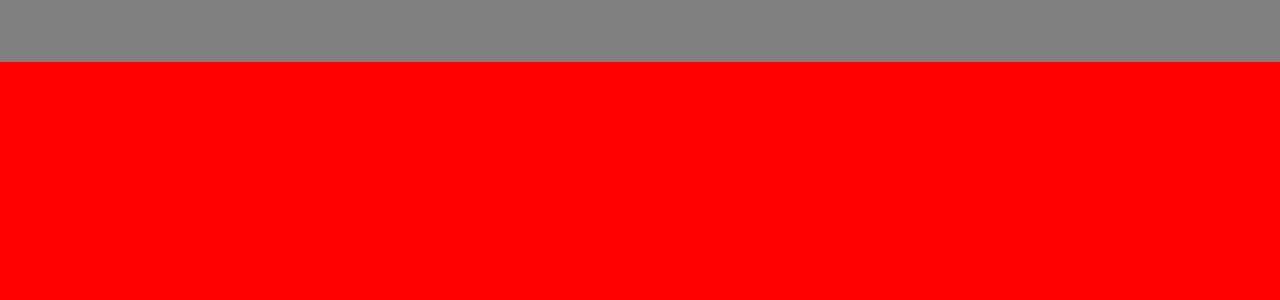
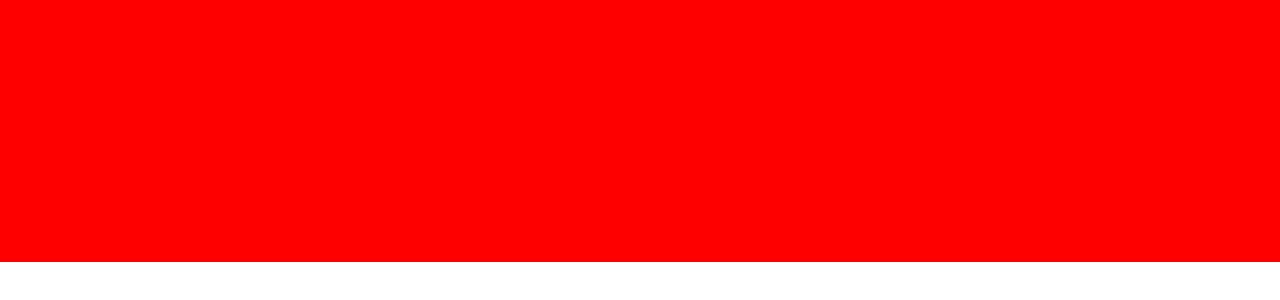
Before and after one commit to Girlanmr/CAMPUS---Limitando-as-dimens-es, a plain HTML site: page index.html in a window 1280 px wide. Shown: the part 138-438 px from the top of the page. Drawn offline with Linux system fonts and the light colour scheme.

Commit message:
Update style.css

```diff
--- a/css/style.css
+++ b/css/style.css
@@ -7,13 +7,10 @@ html,body {
     height: 100%;
 }
 
-.header{
-    width: 100%;
-    height: 200px;
-    background: gray;
-}
 .article{
-    width: 100%;
-    height: 600px;
+    margin: 0 auto;
+    width: 1280px;
+    height: 10%;
+    min-height: 50%;
     background: red;
 }
```
